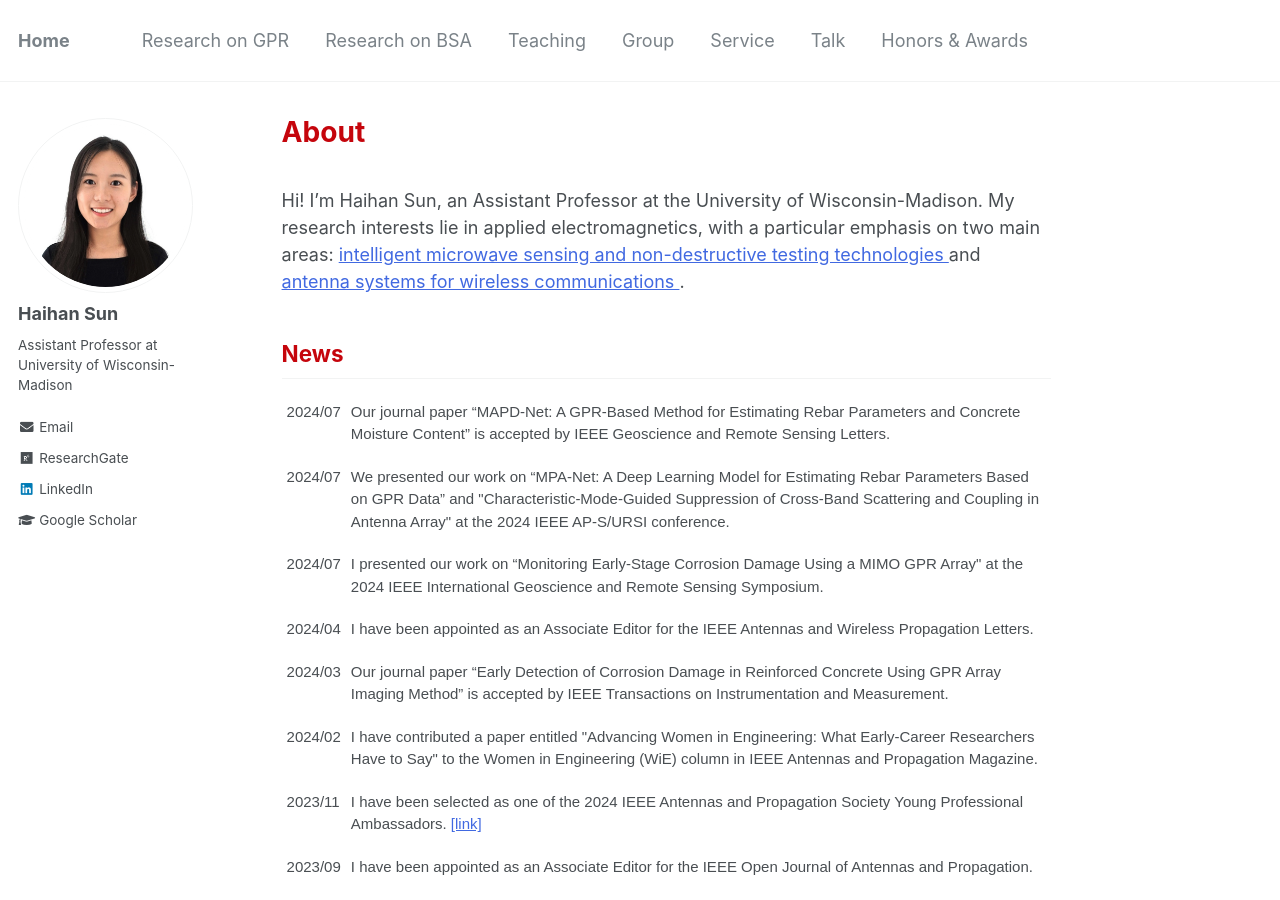
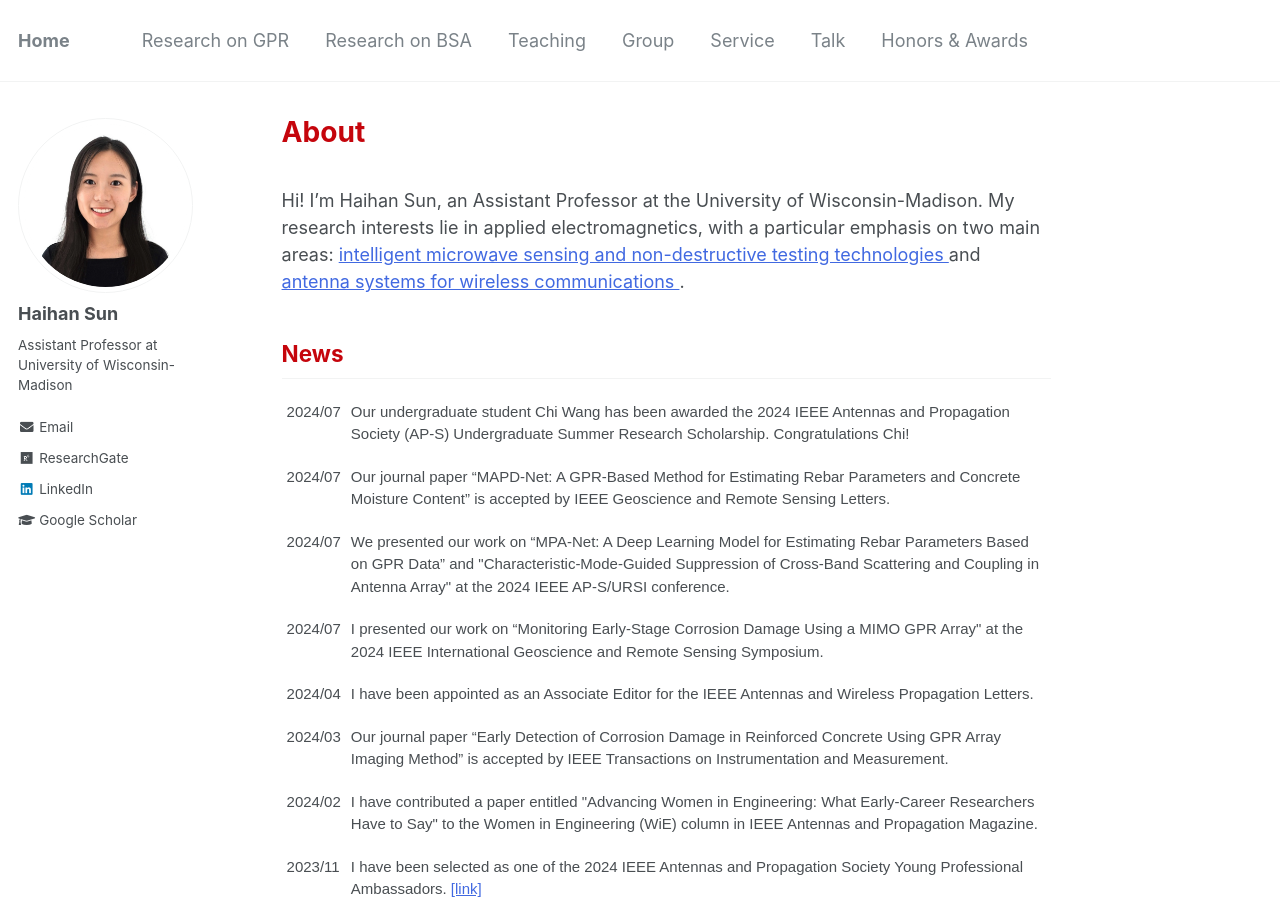
Before and after one commit to Haihan-Sun/Haihan-Sun.github.io, a Jekyll site: the page built from _pages/about.md, in a window 1280 px wide and 900 px high. Built offline with Jekyll 4.4.1, drawn with Linux system fonts in a browser that asks for light colours.

Commit message:
Update about.md

```diff
--- a/_pages/about.md
+++ b/_pages/about.md
@@ -27,6 +27,11 @@ Hi! I'm Haihan Sun, an Assistant Professor at the University of Wisconsin-Madiso
 ------
 <table class="tg">
 <tbody>
+     <tr>
+    <td class="tg-ko0z">2024/07</td>
+    <td class="tg-ko0z"> Our undergraduate student Chi Wang has been awarded the 2024 IEEE Antennas and Propagation Society (AP-S) Undergraduate Summer Research Scholarship. Congratulations Chi!  </td>
+  </tr>
+
    <tr>
     <td class="tg-ko0z">2024/07</td>
     <td class="tg-ko0z"> Our journal paper “MAPD-Net: A GPR-Based Method for Estimating Rebar Parameters and Concrete Moisture Content” is accepted by IEEE Geoscience and Remote Sensing Letters.  </td>
```
